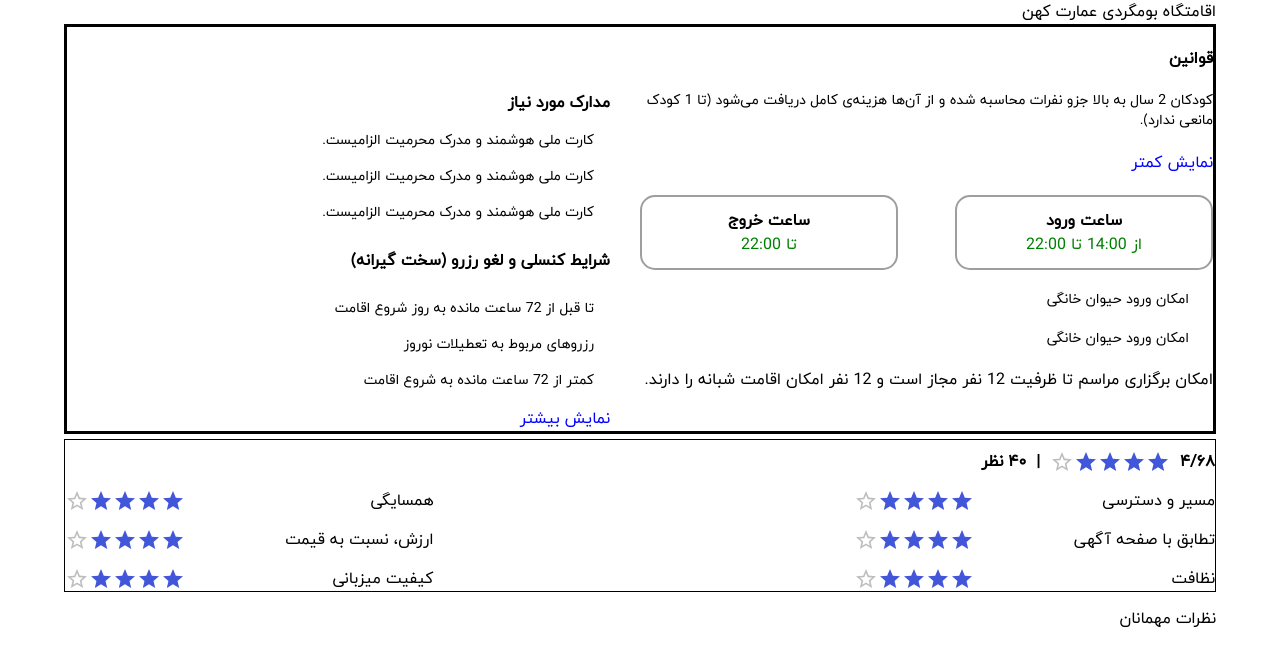
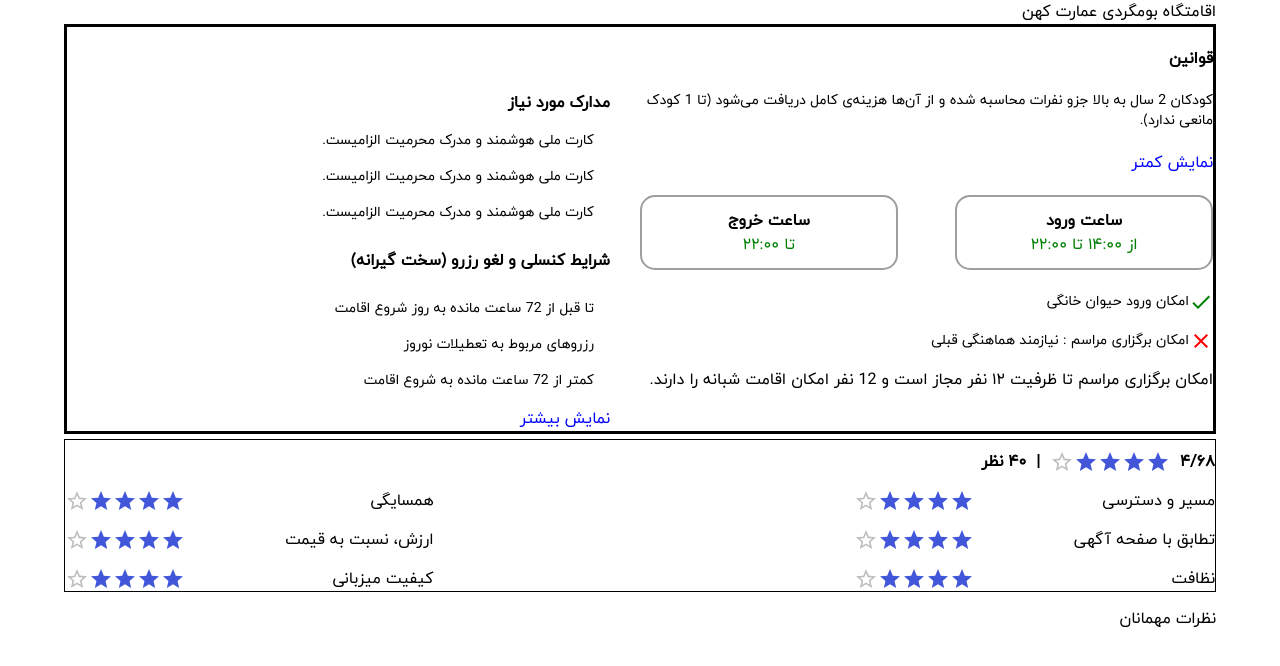
Before and after one commit to Masoudbkhti/Shab, a Next.js app: page /houses/1 in a window 1280 px wide. Shown: the top 666 px of the page. Built offline with nearby package versions, Linux system fonts and the light colour scheme.

Commit message:
the persian numbers and some icons added.

```diff
--- a/app/components/houses/Rules.js
+++ b/app/components/houses/Rules.js
@@ -9,8 +9,9 @@ import {
   List,
 } from "@mui/material";
 import DoneIcon from "@mui/icons-material/Done";
+import CloseIcon from '@mui/icons-material/Close';
 
-export default function Rules({ data }) {
+export default function Rules() {
   return (
     <Container>
       <Box sx={{ border: 3 }}>
@@ -54,7 +55,7 @@ export default function Rules({ data }) {
               >
                 <Typography sx={{ fontWeight: "Bold" }}>ساعت ورود</Typography>
                 <Typography sx={{ color: "green" }}>
-                  از 14:00 تا 22:00
+                  از ۱۴:۰۰ تا ۲۲:۰۰
                 </Typography>
               </Box>
               <Box
@@ -70,20 +71,20 @@ export default function Rules({ data }) {
                 }}
               >
                 <Typography sx={{ fontWeight: "Bold" }}>ساعت خروج</Typography>
-                <Typography sx={{ color: "green" }}> تا 22:00</Typography>
+                <Typography sx={{ color: "green" }}> تا ۲۲:۰۰</Typography>
               </Box>
             </Box>
-            <Box sx={{ display: "flex", marginTop: "20px" }}>
-              <DoneIcon color="primary" />
+            <Box sx={{ display: "flex", marginTop: "20px", alignItems:"center" }}>
+              <DoneIcon sx={{color:"green"}}/>
               <Typography variant="body2">امکان ورود حیوان خانگی</Typography>
             </Box>
-            <Box sx={{ display: "flex", marginTop: "15px" }}>
-              <DoneIcon color="primary" />
-              <Typography variant="body2">امکان ورود حیوان خانگی</Typography>
+            <Box sx={{ display: "flex", marginTop: "15px", alignItems:"center"  }}>
+              <CloseIcon sx={{color:"red"}}/>
+              <Typography variant="body2">امکان برگزاری مراسم : نیازمند هماهنگی قبلی</Typography>
             </Box>
             <Box sx={{ marginTop: "15px" }}>
               <Typography>
-                امکان برگزاری مراسم تا ظرفیت 12 نفر مجاز است و 12 نفر امکان
+                امکان برگزاری مراسم تا ظرفیت ۱۲ نفر مجاز است و 12 نفر امکان
                 اقامت شبانه را دارند.
               </Typography>
             </Box>
```
